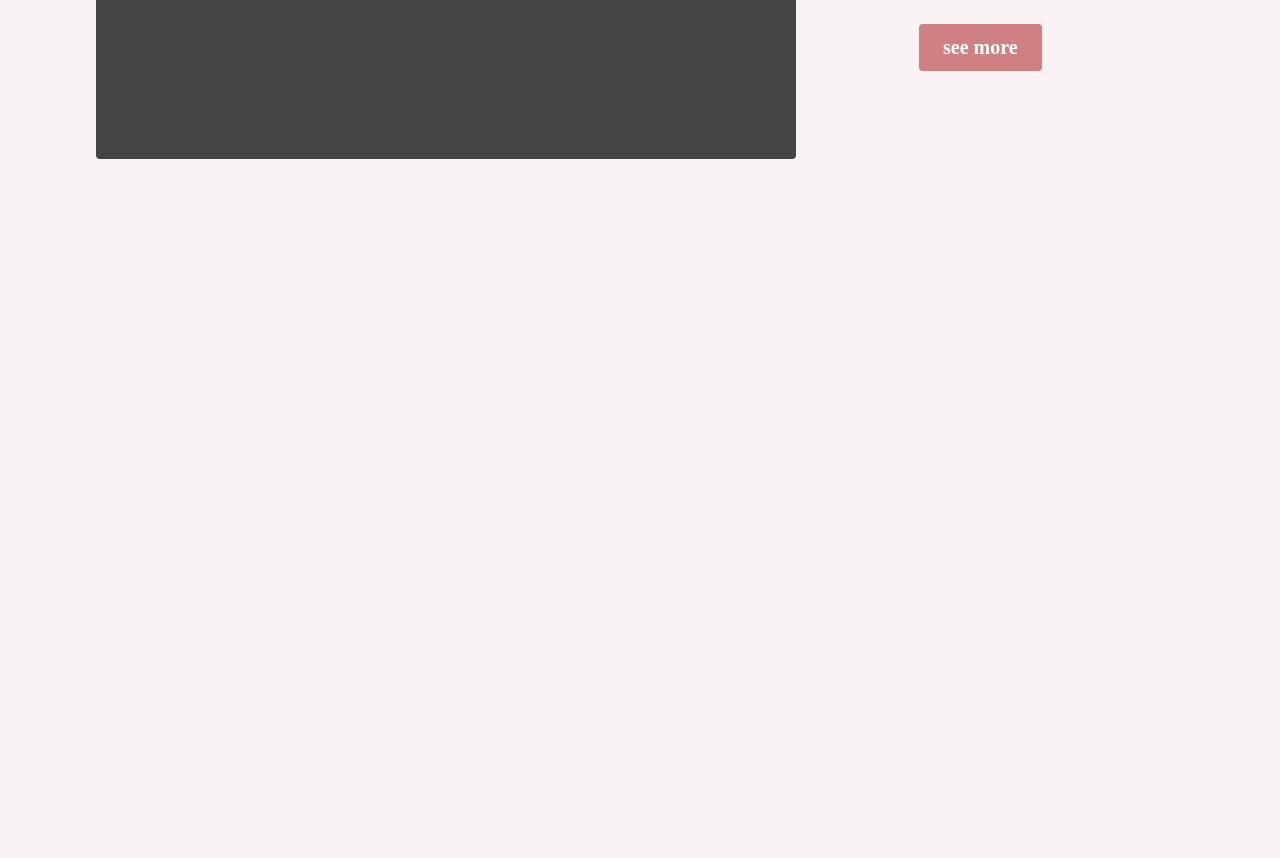
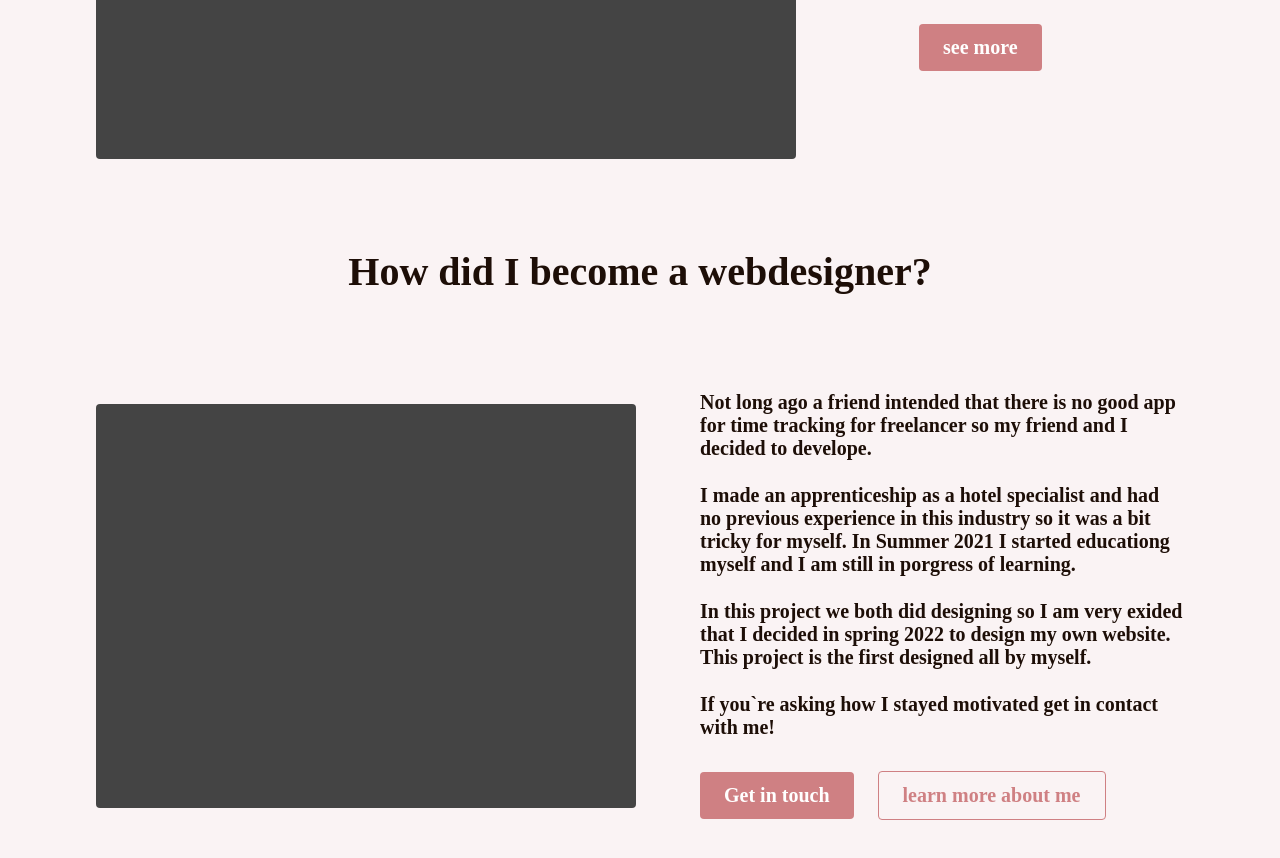
Before and after one commit to Alvadda/stuschenko-design, a React (Create React App) app: page / in a window 1280 px wide. Shown: the part 680-1538 px from the top of the page. Before the commit the page ends 839 px from the top, so only its background shows below. Built offline with nearby package versions, Linux system fonts and the light colour scheme; a web font is replaced by a local one.

Commit message:
add about page

```diff
--- a/src/App.tsx
+++ b/src/App.tsx
@@ -1,5 +1,6 @@
 import React from 'react'
 import Header from './components/header/Header'
+import About from './pages/about/About'
 import Landing from './pages/landing/Landing'
 
 function App() {
@@ -7,6 +8,7 @@ function App() {
     <div>
       <Header />
       <Landing />
+      <About />
     </div>
   )
 }
--- /dev/null
+++ b/src/pages/about/About.tsx
@@ -0,0 +1,34 @@
+import Button from '../../components/button/Button'
+import style from './about.module.css'
+
+function About() {
+  return (
+    <div className={style.container}>
+      <h2>How did I become a webdesigner?</h2>
+      <div className={style.content}>
+        <div className={style.img} />
+        <div className={style.textContent}>
+          <p className="text">
+            Not long ago a friend intended that there is no good app for time tracking for freelancer so my friend and I decided to
+            develope.
+          </p>
+          <p className="text">
+            I made an apprenticeship as a hotel specialist and had no previous experience in this industry so it was a bit tricky for
+            myself. In Summer 2021 I started educationg myself and I am still in porgress of learning.
+          </p>
+          <p className="text">
+            In this project we both did designing so I am very exided that I decided in spring 2022 to design my own website. This project
+            is the first designed all by myself.
+          </p>
+          <p className="text">If you`re asking how I stayed motivated get in contact with me!</p>
+          <div className={style.buttons}>
+            <Button variant="full">Get in touch</Button>
+            <Button variant="outlined">learn more about me</Button>
+          </div>
+        </div>
+      </div>
+    </div>
+  )
+}
+
+export default About
--- /dev/null
+++ b/src/pages/about/about.module.css
@@ -0,0 +1,33 @@
+.container {
+  display: flex;
+  align-items: center;
+  flex-direction: column;
+  gap: var(--spacing-11);
+
+  /* height: calc(100vh - var(--spacing-12)); */
+  height: 100vh;
+  padding: var(--spacing-12) var(--spacing-11) var(--spacing-12) var(--spacing-11);
+}
+
+.content {
+  display: grid;
+  grid-template-columns: 54rem 1fr;
+  align-items: center;
+  gap: var(--spacing-9);
+}
+
+.img {
+  height: 40.4rem;
+  background-color: #444;
+
+  border-radius: var(--boarder-radius);
+}
+
+.textContent {
+}
+
+.buttons {
+  display: flex;
+  align-items: center;
+  gap: var(--spacing-6);
+}
```
